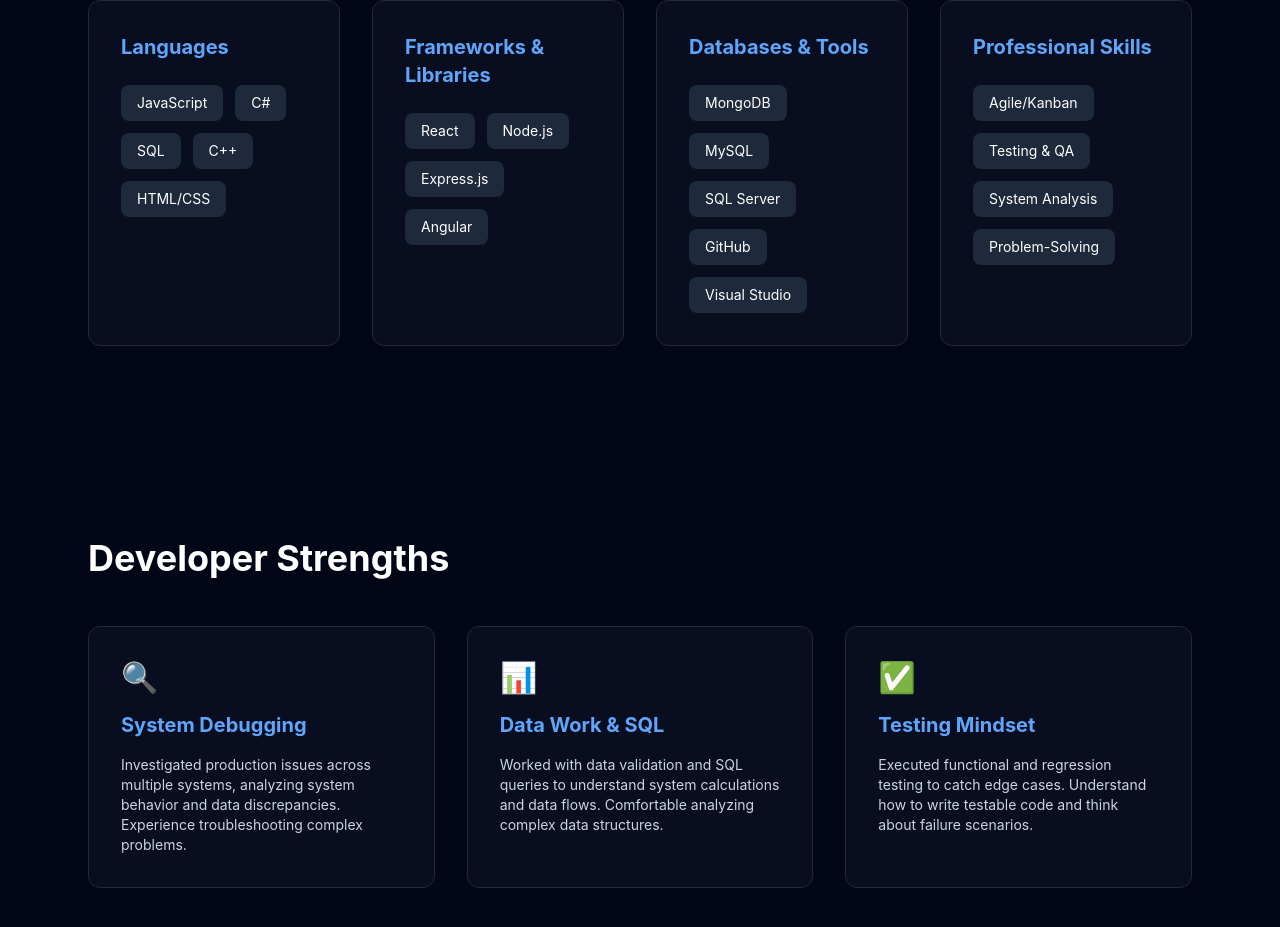
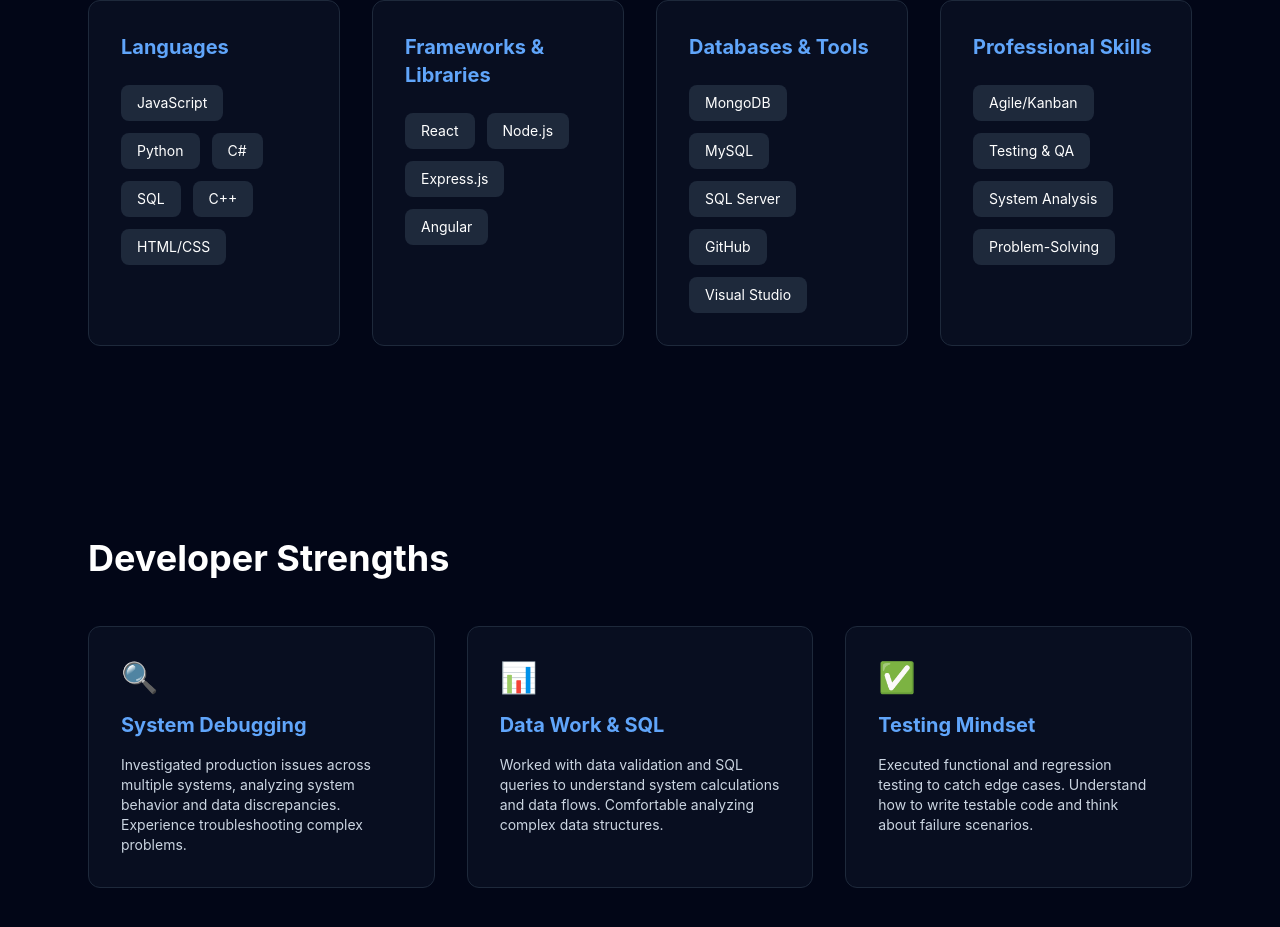
Before and after one commit to antdia4309/portfolio, a React (Create React App) app: page / in a window 1280 px wide. Shown: the part 2990-3917 px from the top of the page. Built offline with nearby package versions, Linux system fonts and the light colour scheme.

Commit message:
Updates to Languages

```diff
--- a/src/App.js
+++ b/src/App.js
@@ -78,7 +78,7 @@
   ];
 
   const skills = [
-    { category: "Languages", items: ["JavaScript", "C#", "SQL", "C++", "HTML/CSS"] },
+    { category: "Languages", items: ["JavaScript", "Python", "C#", "SQL", "C++", "HTML/CSS"] },
     { category: "Frameworks & Libraries", items: ["React", "Node.js", "Express.js", "Angular"] },
     { category: "Databases & Tools", items: ["MongoDB", "MySQL", "SQL Server", "GitHub", "Visual Studio"] },
     { category: "Professional Skills", items: ["Agile/Kanban", "Testing & QA", "System Analysis", "Problem-Solving"] }
```
